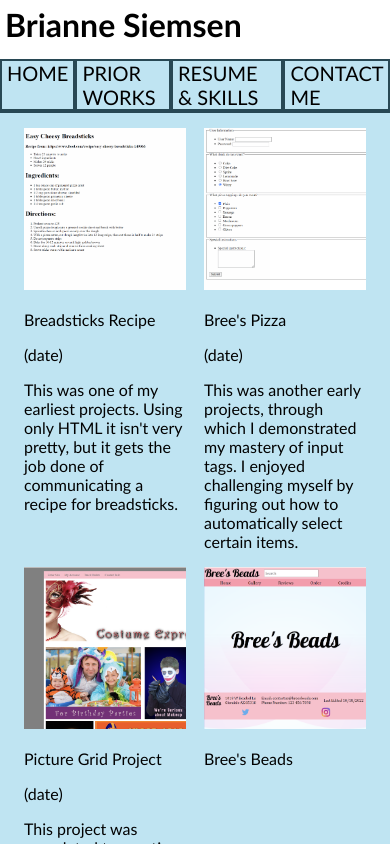
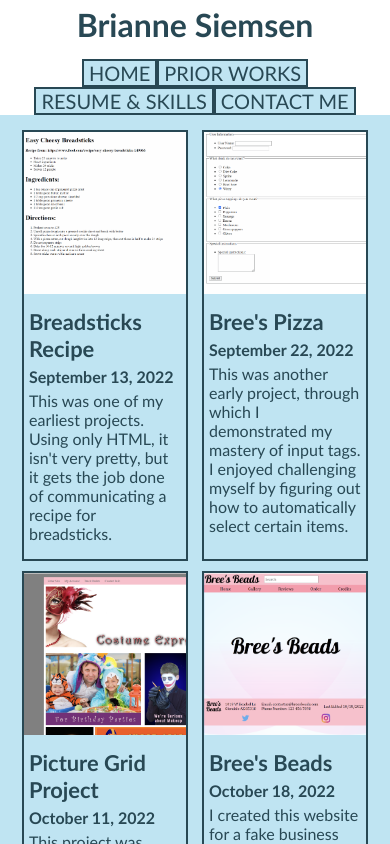
Before and after one commit to parsnippity/portfolio, a plain HTML site: page index.html in a window 390 px wide. Both pictures are taken after a click on the link "PRIOR WORKS". Shown: the top 844 px of the page. Drawn offline with Linux system fonts and the light colour scheme.

Commit message:
edited past works page
added borders, margins, descriptions, and dates

```diff
--- a/index.html
+++ b/index.html
@@ -34,33 +34,39 @@
             <a href="https://parsnippity.github.io/breadsticksrecipe/" target="_blank">
                 <img src="./easycheesy.PNG">
             </a>
-        <p>Breadsticks Recipe</p>
-        <p>(date)</p>
-        <p>This was one of my earliest projects. Using only HTML it isn't very pretty, but it gets the job done of communicating a recipe for breadsticks.</p>
+            <a href="https://parsnippity.github.io/breadsticksrecipe/" target="_blank"><h3>Breadsticks Recipe</h3></a>
+            <h4>September 13, 2022</h4>
+            <p>This was one of my earliest projects. Using only HTML, it isn't very pretty, but it gets the job done of communicating a recipe for breadsticks.</p>
         </div>
         <div>
             <a href="https://parsnippity.github.io/Brees-Pizza/" target="_blank"><img src="./breespizza.PNG"></a>
-        <p>Bree's Pizza</p>
-        <p>(date)</p>
-        <p>This was another early projects, through which I demonstrated my mastery of input tags. I enjoyed challenging myself by figuring out how to automatically select certain items.</p>
+            <a href="https://parsnippity.github.io/Brees-Pizza/" target="_blank"><h3>Bree's Pizza</h3></a>
+            <h4>September 22, 2022</h4>
+            <p>This was another early project, through which I demonstrated my mastery of input tags. I enjoyed challenging myself by figuring out how to automatically select certain items.</p>
         </div>
         <div>
             <a href="https://parsnippity.github.io/picturegridproject/" target="_blank"><img src="./picturegrid.PNG"></a>
-        <p>Picture Grid Project</p>
-        <p>(date)</p>
+            <a href="https://parsnippity.github.io/picturegridproject/" target="_blank"><h3>Picture Grid Project</h3></a>
+            <h4>October 11, 2022</h4>
             <p>This project was completed to practice grid layouts and media queries, using both to recreate the layout of a provided image.</p>
         </div>
         <div>
             <a href="https://parsnippity.github.io/breesbeads/" target="_blank"><img src="./breesbeads.PNG"></a>
-        <p>Bree's Beads</p>
+            <a href="https://parsnippity.github.io/breesbeads/" target="_blank"><h3>Bree's Beads</h3></a>
+            <h4>October 18, 2022</h4>
+            <p>I created this website for a fake business that I myself came up with. Some features that I enjoyed creating were a review filter for the review page and coding it so that, on the order page, the custom color selection boxes were only available when a custom product was selected and they unselected when any other product was selected.</p>
         </div>
         <div>
             <a href="https://parsnippity.github.io/TicTacToe/" target="_blank"><img src="./tictactoe.png"></a>
-        <p>Tic Tac Toe</p>
+            <a href="https://parsnippity.github.io/TicTacToe/" target="_blank"><h3>Tic-Tac-Toe</h3></a>
+            <h4>November 8, 2022</h4>
+            <p>For this project, I made a functional two-player Tic-Tac-Toe game using HTML, CSS, and JavaScript. It highlights the winning row, column, or diagonal, and keeps a running tally of O's wins, X's wins, and Ties. It also features a button that allows the board to be reset without reloading the page. I'm proud of all the above features as well as the design of the page.</p>
         </div>
         <div>
             <a href="https://parsnippity.github.io/calculator/" target="_blank"><img src="./calculator.PNG"></a>
-        <p>Calculator</p>
+            <a href="https://parsnippity.github.io/calculator/" target="_blank"><h3>Calculator</h3></a>
+            <h4>November 16, 2022</h4>
+            <p>For this project, I created a calculator with each of the four basic operators. The user types in two numbers and then selects which operator they'd like to use. I enjoyed making the text boxes a different color, but that had the unfortunate side effect of making it unclear where to type. This wasn't one of my better projects design and UI-wise, but I'm still proud of the functionality I created.</p>
         </div>
     </div>
     <div id="resumeSkills" hidden>
--- a/test.css
+++ b/test.css
@@ -2,7 +2,7 @@ body {
     background-color: #bfe4f2;
     font-family:'Gill Sans', 'Gill Sans MT', Calibri, 'Trebuchet MS', sans-serif;
     margin: 0px;
-    color: black;
+    color: #284854;
 }
 
 #works {
@@ -16,7 +16,7 @@ body {
 }
 
 #resume, #skills {
-    margin: 5px;
+    padding: 5px;
 }
 
 #resume {
@@ -25,6 +25,7 @@ body {
 
 a {
     font-size: 1.25em;
+    text-decoration: none;
 }
 
 h1, h2, h3, h4, h5 {
@@ -37,6 +38,27 @@ h1, h2, h3, h4, h5 {
 
 #works > div {
     max-width: 30%;
+    border: 2px solid #284854;
+    margin-bottom: 10px;
+}
+
+#works > div > p, #works > div > a > h3, #works > div > h4 {
+    padding-left: 5px;
+    padding-right: 5px;
+}
+
+#works > div > a > h3 {
+    color: #284854;
+    margin-top: 10px;
+    margin-bottom: 5px;
+}
+
+#works > div > a {
+    font-size: 1.17em;
+}
+
+#works > div > p {
+    margin-top: 5px;
 }
 
 #works img {
@@ -51,7 +73,7 @@ h4 {
 
 #nav {
     background-color: white;
-    color: black;
+    color: #284854;
     text-align: left;
     padding: 5px;
     position: sticky;
@@ -72,7 +94,6 @@ h4 {
     border-right: 2px solid #284854;
     padding-right: 5px;
     padding-left: 5px;
-    text-decoration: none;
     border-left: 2px solid #284854;
     border-top: 2px solid #284854;
 }
@@ -168,9 +189,12 @@ h4 {
 @media only screen and (max-width: 550px) {
     #lilNav {
         display: flex;
+        flex-wrap: wrap;
+        justify-content: center;
     }
     #works > div {
         max-width: 45%;
+        min-width: 150px;
     }
     #homeClick, #resumeClick, #worksClick, #contactClick {
         background-color: #bfe4f2;
@@ -180,5 +204,7 @@ h4 {
 	}
 	#nav {
 		padding: 0px;
+        border-bottom: 0px;
+        text-align: center;
 	}
 }
```
Also changed, not shown: me2.png. Lines whose indentation alone changed are shown as unchanged.
